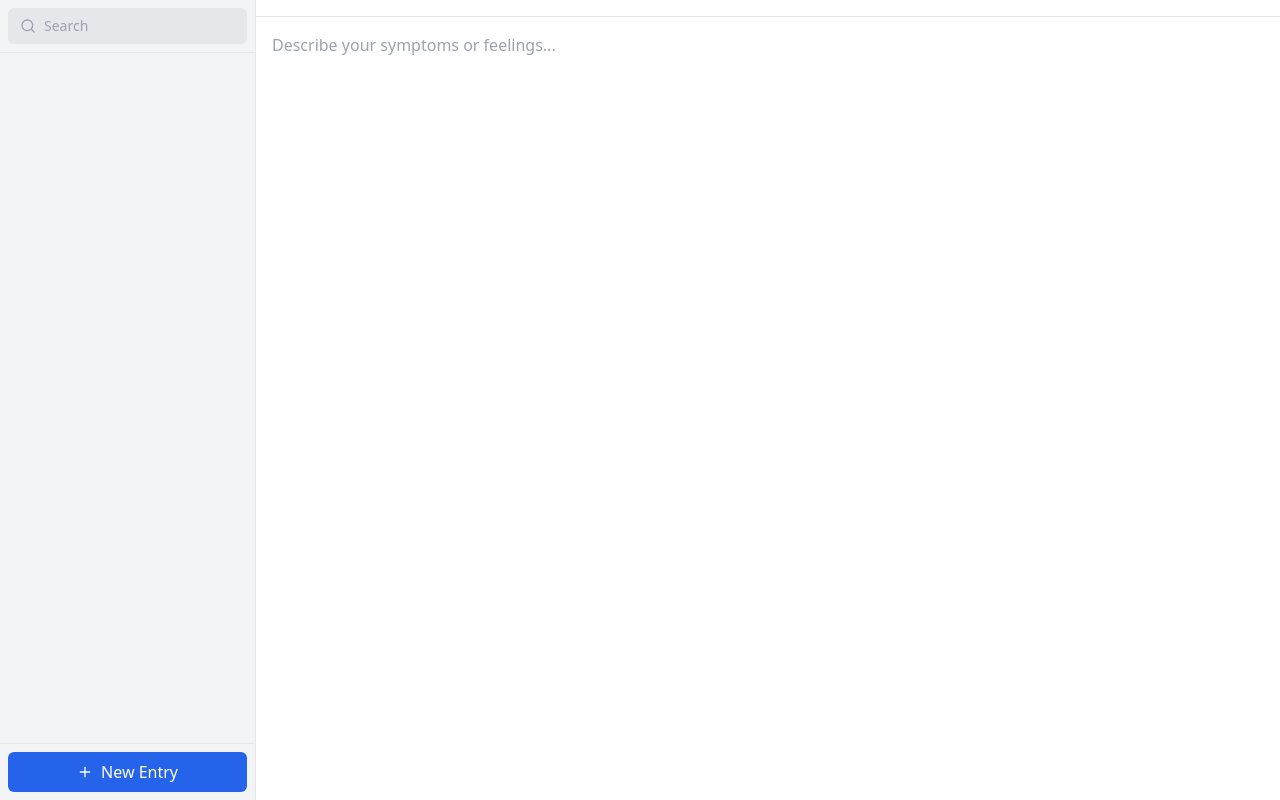
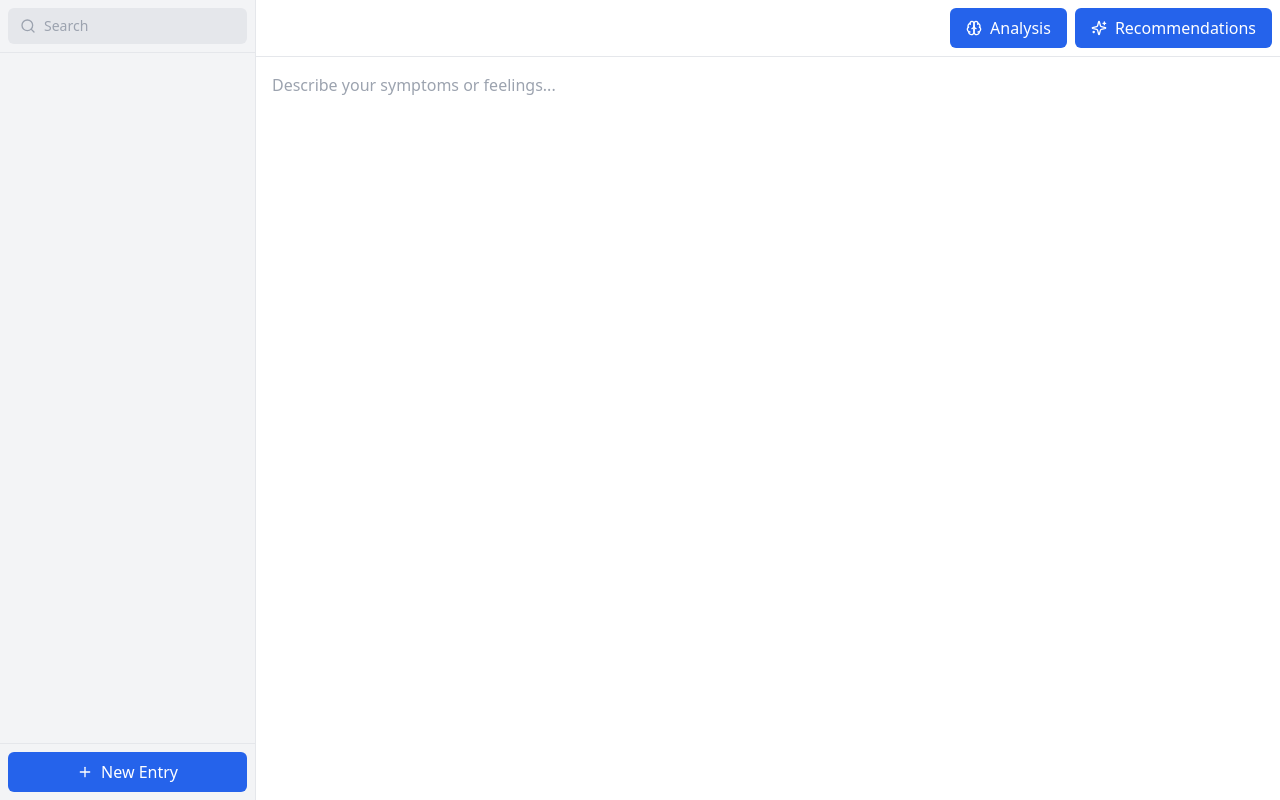
Before and after one commit to Jaehoonoo/therable, a Next.js app in the folder client/: page /diary in a window 1280 px wide. Built offline with nearby package versions, Linux system fonts and the light colour scheme.

Commit message:
analysis and recommendations buttons stay

```diff
--- a/client/app/diary/page.js
+++ b/client/app/diary/page.js
@@ -239,7 +239,7 @@ const MedicalDiary = () => {
         <div className={`flex-1 flex flex-col ${showAnalysis || showRecommendations ? 'border-r' : ''}`}>
         <div className="border-b p-2 flex justify-between items-center bg-white">
   <div className="flex gap-2">
-              {selectedEntry && (
+    {selectedEntry && (  // Keep the delete button conditional
       <Button
         variant="ghost"
         size="sm"
@@ -253,7 +253,7 @@ const MedicalDiary = () => {
       </Button>
     )}
   </div>
-            {selectedEntry && (
+  {/* Remove the selectedEntry condition here */}
   <div className="flex gap-2">
     <Button
       variant="ghost"
@@ -262,7 +262,7 @@ const MedicalDiary = () => {
       className="flex items-center gap-2"
     >
       <Brain className="w-4 h-4" />
-                  Analyze
+      Analysis
     </Button>
     <Button
       variant="ghost"
@@ -277,7 +277,6 @@ const MedicalDiary = () => {
       Recommendations
     </Button>
   </div>
-            )}
 </div>
           <textarea
             value={selectedEntry ? selectedEntry.content : currentEntry}
```
Lines whose indentation alone changed are shown as unchanged.
